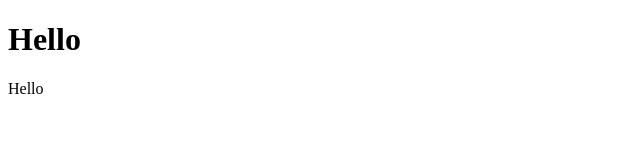
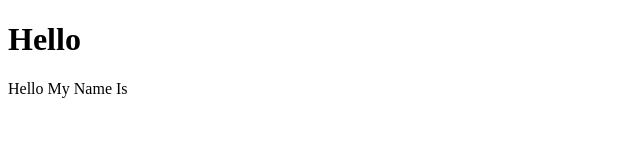
Before and after one commit to ChangMinXuan/Z-Tech, a plain HTML site: page Testing.html in a window 1280 px wide. Shown: the whole page, without its empty margins (0-640 px from the left). Drawn offline with Linux system fonts and the light colour scheme.

Commit message:
Test (2)

```diff
--- a/Testing.html
+++ b/Testing.html
@@ -11,5 +11,6 @@
         Hello
     </h1>
     Hello
+    My Name Is
 </body>
 </html>
```
